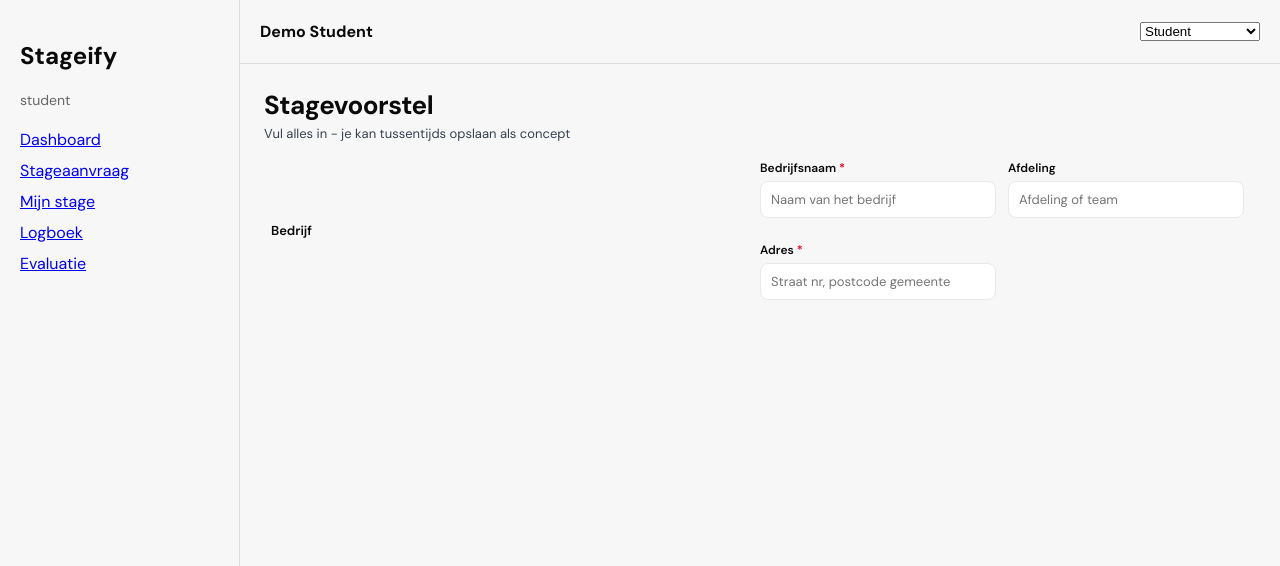
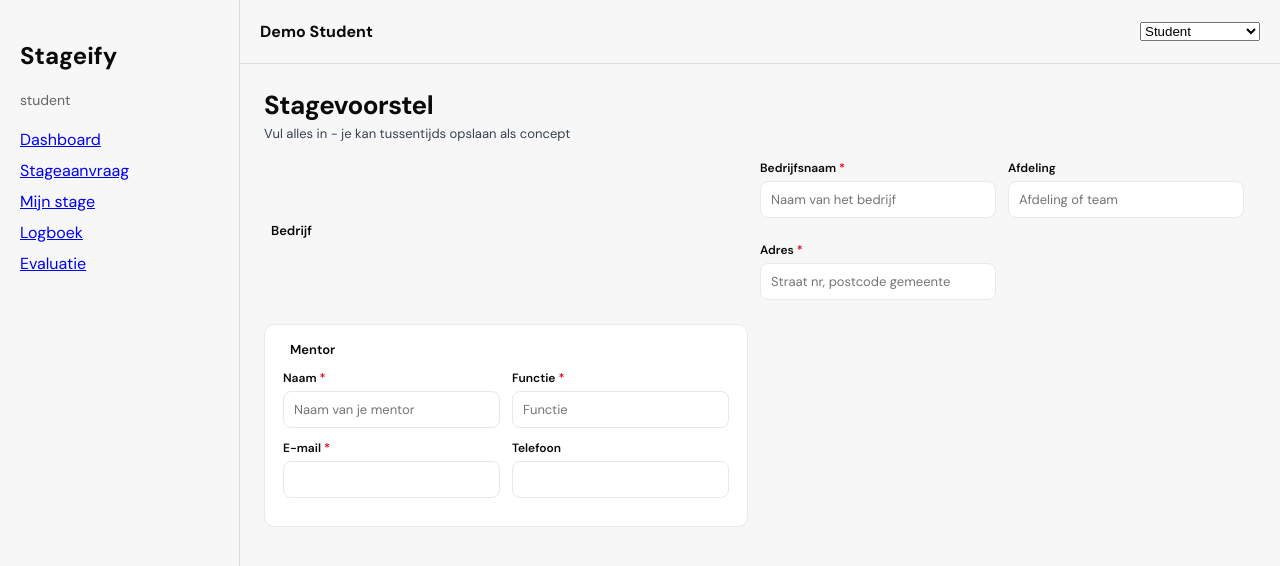
Before and after one commit to amingharbaoui/programming_project_group_1, a React (Vite) app in the folder frontend/: page /student/application in a window 1280 px wide. Shown: the top 566 px of the page. Built offline with nearby package versions, Linux system fonts and the light colour scheme.

Commit message:
Mentorformulier  toegevoegd

```diff
--- a/frontend/src/features/student/pages/StageApplicationPage.jsx
+++ b/frontend/src/features/student/pages/StageApplicationPage.jsx
@@ -25,8 +25,34 @@ export default function StageApplicationPage() {
               <label className="form-label">Adres<span className="req">*</span></label>
               <input className="form-input" type="text" placeholder="Straat nr, postcode gemeente" required />
           </div>
+          </div>
+      <div className="card">
+            <div className="card-title">
+              <i className="ti ti-user-check" />
+              Mentor
+            </div>
+            <div className="form-row">
+              <div className="form-group">
+                <label className="form-label">Naam<span className="req">*</span></label>
+                <input className="form-input" type="text" placeholder="Naam van je mentor" required />
+              </div>
+              <div className="form-group">
+                <label className="form-label">Functie<span className="req">*</span></label>
+                <input className="form-input" type="text" placeholder="Functie" required />
+              </div>
+            </div>
+            <div className="form-row">
+              <div className="form-group">
+                <label className="form-label">E-mail<span className="req">*</span></label>
+                <input className="form-input" type="email" required />
+              </div>
+              <div className="form-group">
+                <label className="form-label">Telefoon</label>
+                <input className="form-input" type="tel" />
+              </div>
+            </div>
+          </div>
 
-        </div>
       </div>
     </div>
     </>
```
